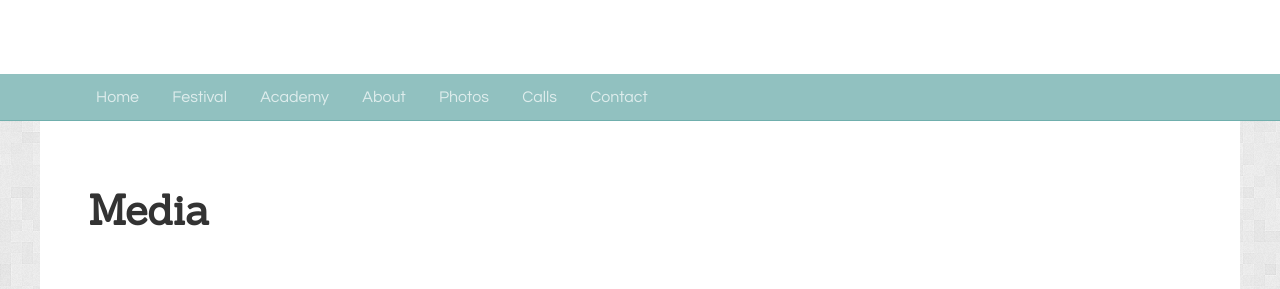
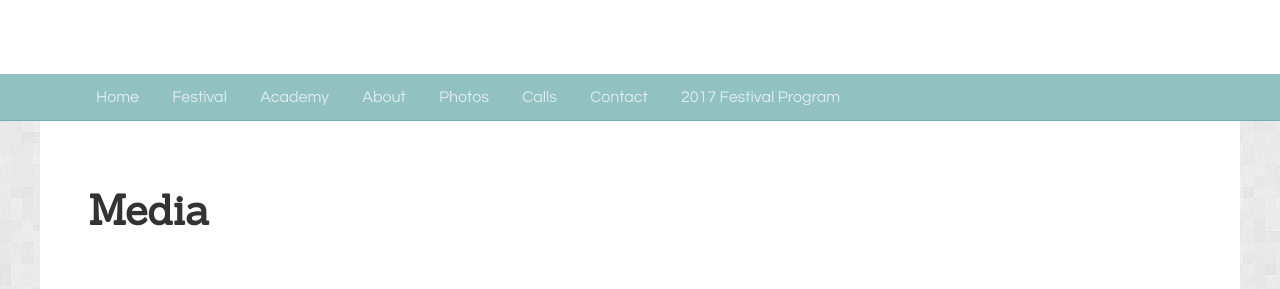
Before and after one commit to unclewalter/tilde-festival-website, a Jekyll site: the page built from pages/media.md, in a window 1280 px wide. Shown: the part 231-520 px from the top of the page. Built offline with Jekyll 4.4.1, drawn with Linux system fonts in a browser that asks for light colours.

Commit message:
Adding festival program to navigation bar

```diff
--- a/_data/navigation.yml
+++ b/_data/navigation.yml
@@ -29,3 +29,7 @@
 - title: "Contact"
   url: "/contact/"
   side: right
+
+- title: "2017 Festival Program"
+  url: "/grid/"
+  side: left
```
